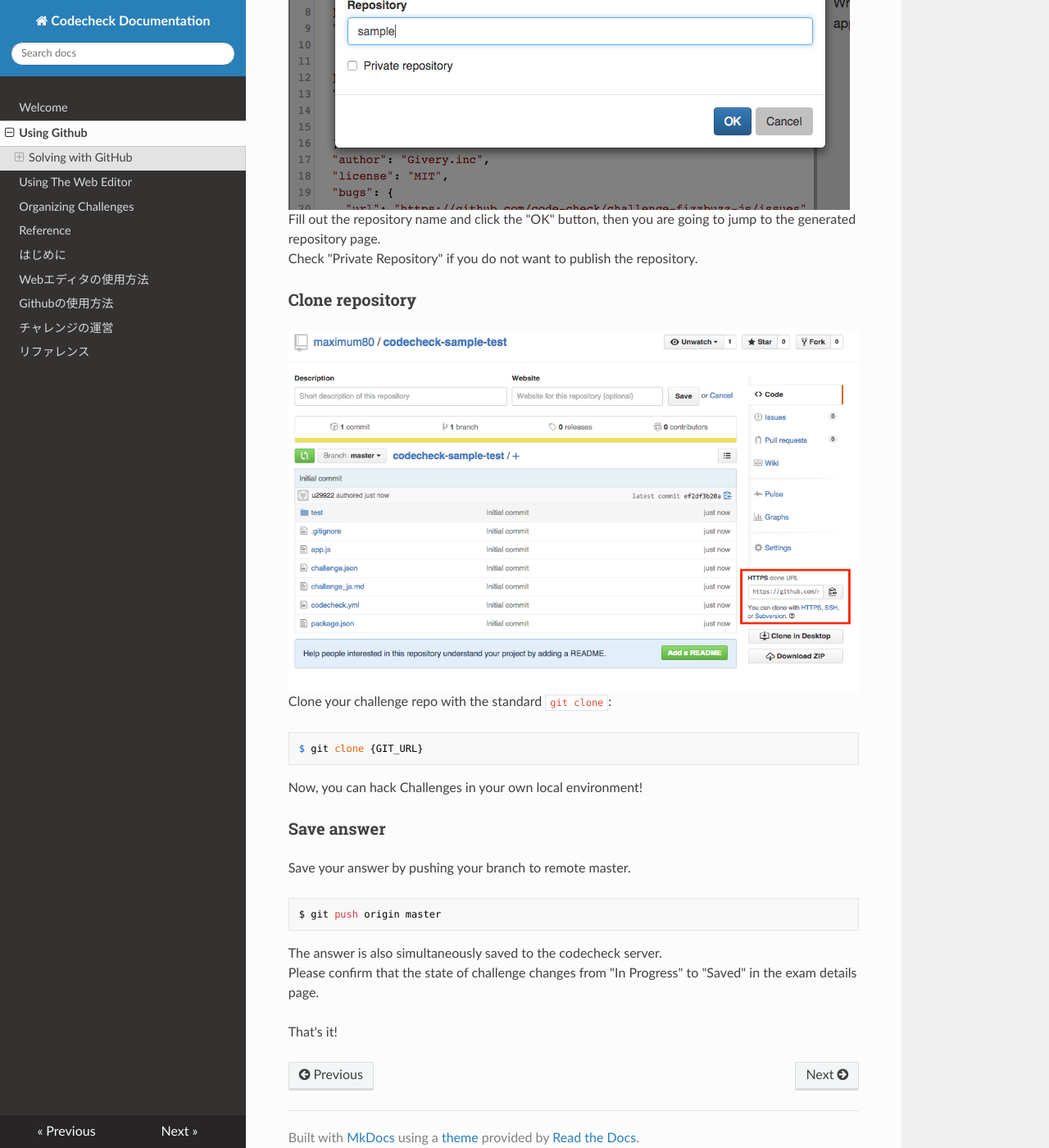
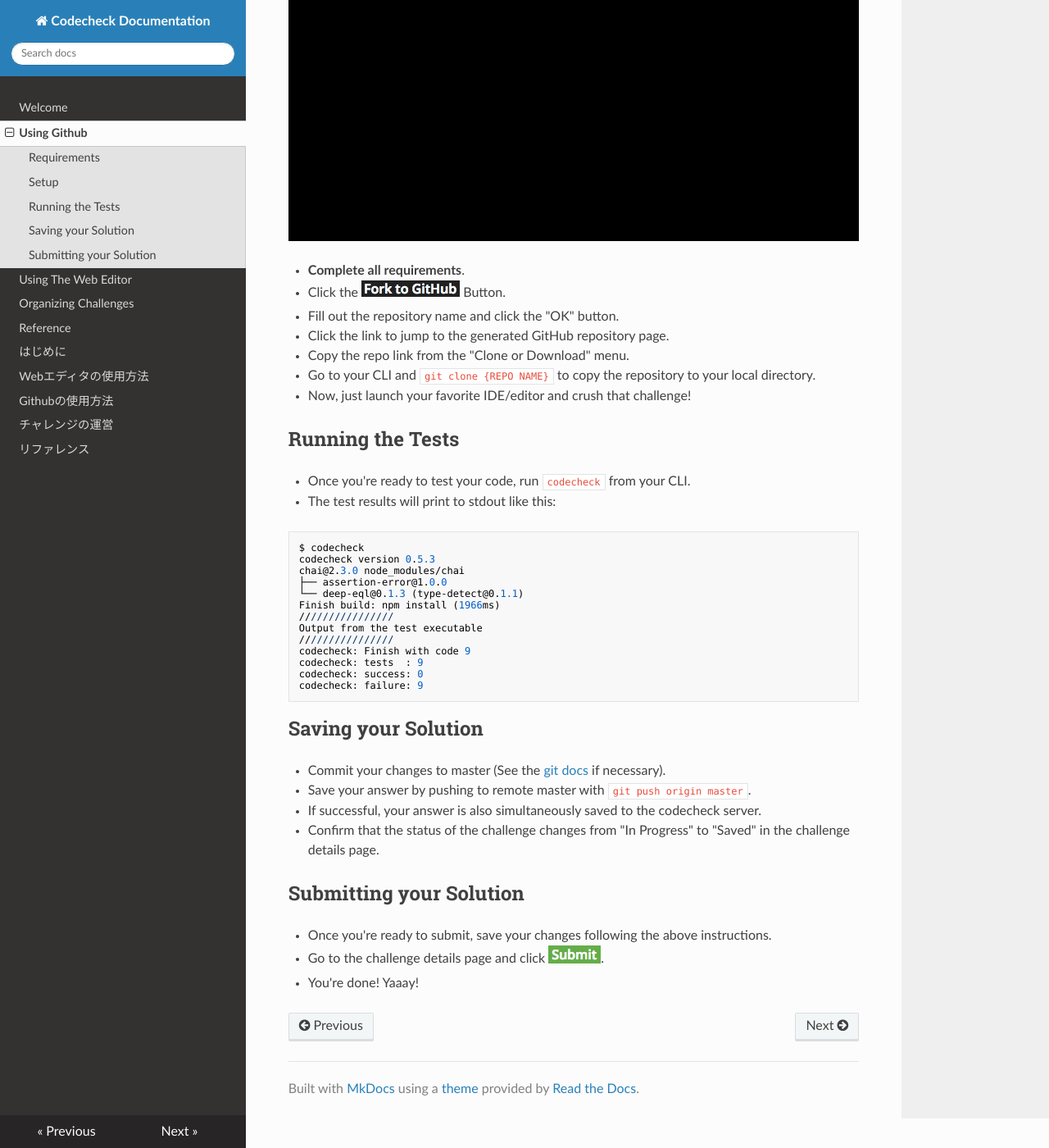
Before and after one commit to code-check/docs, an MkDocs documentation site: the page built from source/docs/en/guide_github.md, in a window 1280 px wide and 1400 px high, scrolled down 562 px. Shown: the whole window at 82% size. Built offline with MkDocs 1.6.1, drawn with Linux system fonts in a browser that asks for light colours; nearby versions of some CDN libraries; old or Windows-style settings are respelled for this version of MkDocs; some of the changed text lies outside the part shown.

Commit message:
refactor: rewrite 'using github' guide for en/ja
- rewrite the 'using github' guide to fulfill new user stories.

- change links to open in new tabs so that user can easily return to docs

- retake gifs so that they wait for 12secs before starting (so that users can first scan text without distractions)

- update landing and gitter pages in index.md

````diff
--- a/source/docs/en/guide_github.md
+++ b/source/docs/en/guide_github.md
@@ -1,31 +1,60 @@
 # Using GitHub
-If you want to work on codecheck challenges in your local environment, you can!
-First you'll need a [github account](https://github.com/join).
-Then, [connect your GitHub account](https://app.code-check.io/settings/social) to codecheck before you start the challenge.
+Unlike other platforms, if you want to work on codecheck challenges in your local environment,
+you can!
 
-## Solving with GitHub
-### Fork challenge
-This menu appears when you click the "Fork" button.
-![イメージ11](images/s11.png)
-Fill out the repository name and click the "OK" button, then you are going to jump to the generated repository page.
-Check "Private Repository" if you do not want to publish the repository.
+## Requirements
+- <a href="https://github.com/join" target="_blank"> GitHub account</a>
+- <a href="https://git-scm.com/" target="_blank">Git</a> (If you don't know Git, see <a href="https://try.github.io/" target="_blank">this</a> and <a href="https://git-scm.com/doc" target="_blank">this</a>.)
+- <a href="https://nodejs.org/en/download/" target="_blank">Node.js/npm</a>
+- <a href=
+"https://app.code-check.io/settings/social" target="_blank">Connect your GitHub account</a> to code-check.io.
+- Finally, chant `npm install codecheck` in the CLI to summon codecheck.
 
-### Clone repository
-![イメージ15](images/s15.png)
-Clone your challenge repo with the standard `git clone`:
+<!-- - First you'll need a [GitHub account](https://github.com/join).
+- And of course [Git](https://git-scm.com/).(If you don't know git, see [this](https://try.github.io/) and [this](https://git-scm.com/doc).)
+- Then, [connect your GitHub account](https://app.code-check.io/settings/social) to code-check.io.
+- Also, get [nodejs/npm](https://nodejs.org/en/download/)
+- And finally, chant `npm install codecheck` in the CLI to summon codecheck. -->
 
+## Setup
+
+![Setting up your challenge locally with GitHub](images/start_challenge_github.gif)
+
+- **Complete all requirements**.
+- Click the ![Fork to / Open with GitHub](images/open_github.png) Button.
+- Fill out the repository name and click the "OK" button.
+- Click the link to jump to the generated GitHub repository page.
+- Copy the repo link from the "Clone or Download" menu.
+- Go to your CLI and `git clone {REPO NAME}` to copy the repository to your local directory.
+- Now, just launch your favorite IDE/editor and crush that challenge!
+
+## Running the Tests
+
+- Once you're ready to test your code, run `codecheck` from your CLI.
+- The test results will print to stdout like this:
 ```
-$ git clone {GIT_URL}
+$ codecheck
+codecheck version 0.5.3
+chai@2.3.0 node_modules/chai
+├── assertion-error@1.0.0
+└── deep-eql@0.1.3 (type-detect@0.1.1)
+Finish build: npm install (1966ms)
+////////////////
+Output from the test executable
+////////////////
+codecheck: Finish with code 9
+codecheck: tests  : 9
+codecheck: success: 0
+codecheck: failure: 9
 ```
-Now, you can hack Challenges in your own local environment!
 
-### Save answer
-Save your answer by pushing your branch to remote master.
+## Saving your Solution
+- Commit your changes to master (See the <a href="https://git-scm.com/book/en/v2/Git-Basics-Recording-Changes-to-the-Repository" target="_blank">git docs</a> if necessary).
+- Save your answer by pushing to remote master with `git push origin master`.
+- If successful, your answer is also simultaneously saved to the codecheck server.
+- Confirm that the status of the challenge changes from "In Progress" to "Saved" in the challenge details page.
 
-```
-$ git push origin master
-```
-The answer is also simultaneously saved to the codecheck server.
-Please confirm that the state of challenge changes from "In Progress" to "Saved" in the exam details page.
-
-That's it!
+## Submitting your Solution
+- Once you're ready to submit, save your changes following the above instructions.
+- Go to the challenge details page and click ![submit](images/submit.png).
+- You're done! Yaaay!
````
Also changed, not shown: source/docs/en/index.md (+3 -5 lines), source/docs/ja/guide_github.md (+48 -23 lines), source/docs/ja/index.md (+3 -5 lines), source/docs/en/images/open_github.png (added), source/docs/en/images/start_challenge_github.gif (added), source/docs/en/images/start_challenge_github_ja.gif (deleted), source/docs/en/images/start_challenge_web_editor.gif, source/docs/en/images/start_challenge_web_editor_ja.gif (deleted), source/docs/en/images/submit.png (added), source/docs/ja/images/open_github.png (added), source/docs/ja/images/start_challenge_github.gif (added), source/docs/ja/images/start_challenge_github_ja.gif (deleted), source/docs/ja/images/start_challenge_web_editor.gif, source/docs/ja/images/start_challenge_web_editor_ja.gif (deleted), 1 more files.
